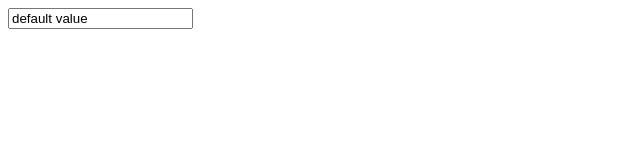
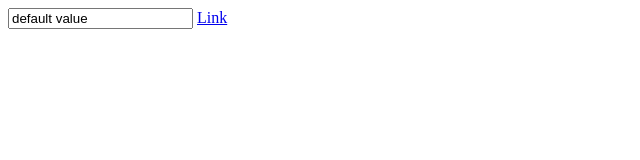
Before and after one commit to Yoric/Bug-936271, a plain HTML site: page frame.html in a window 1280 px wide. Shown: the full height of the page, 0-640 px from the left. Drawn offline with Linux system fonts and the light colour scheme.

Commit message:
Adding links

```diff
--- a/frame.html
+++ b/frame.html
@@ -7,6 +7,7 @@
 
 <form>
 <input id="input" value="default value" type="text" />
+<a href="http://www.w3c.org">Link</a>
 </form>
 
 </body> </html>
```
